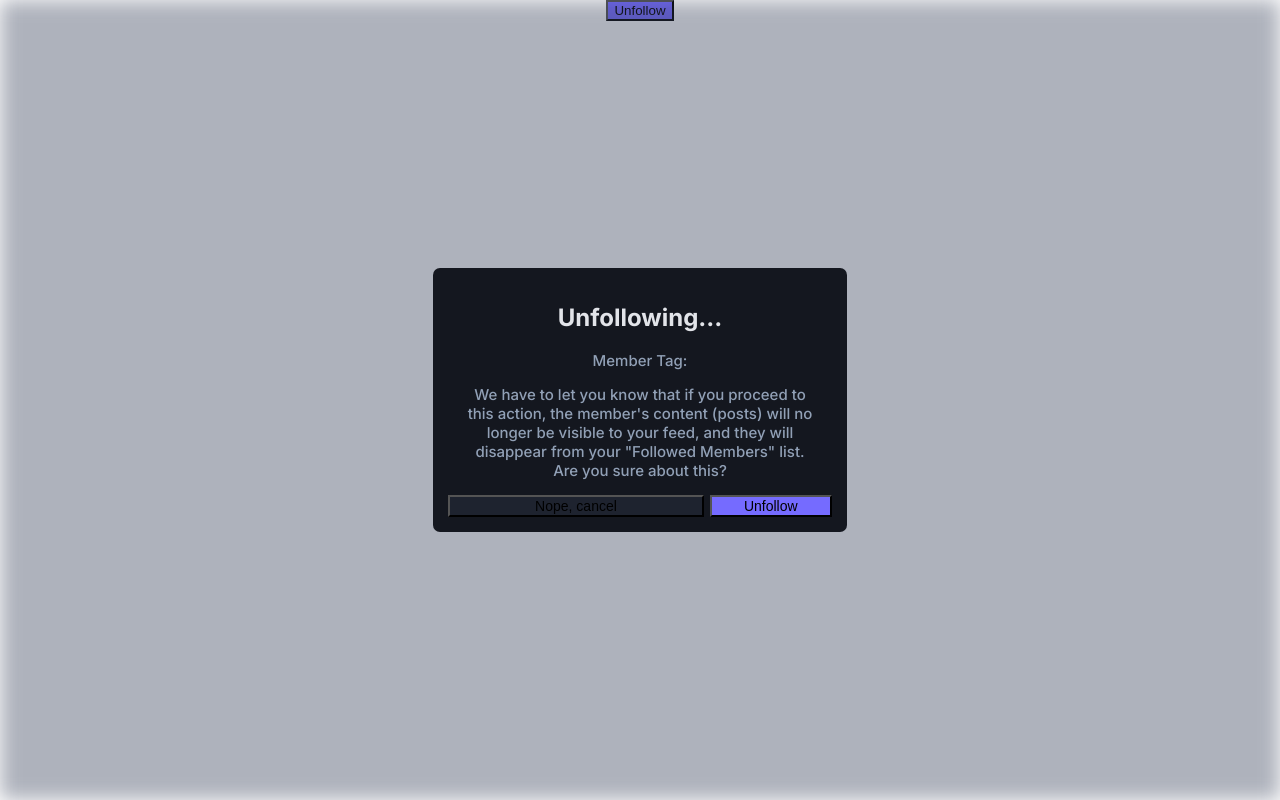
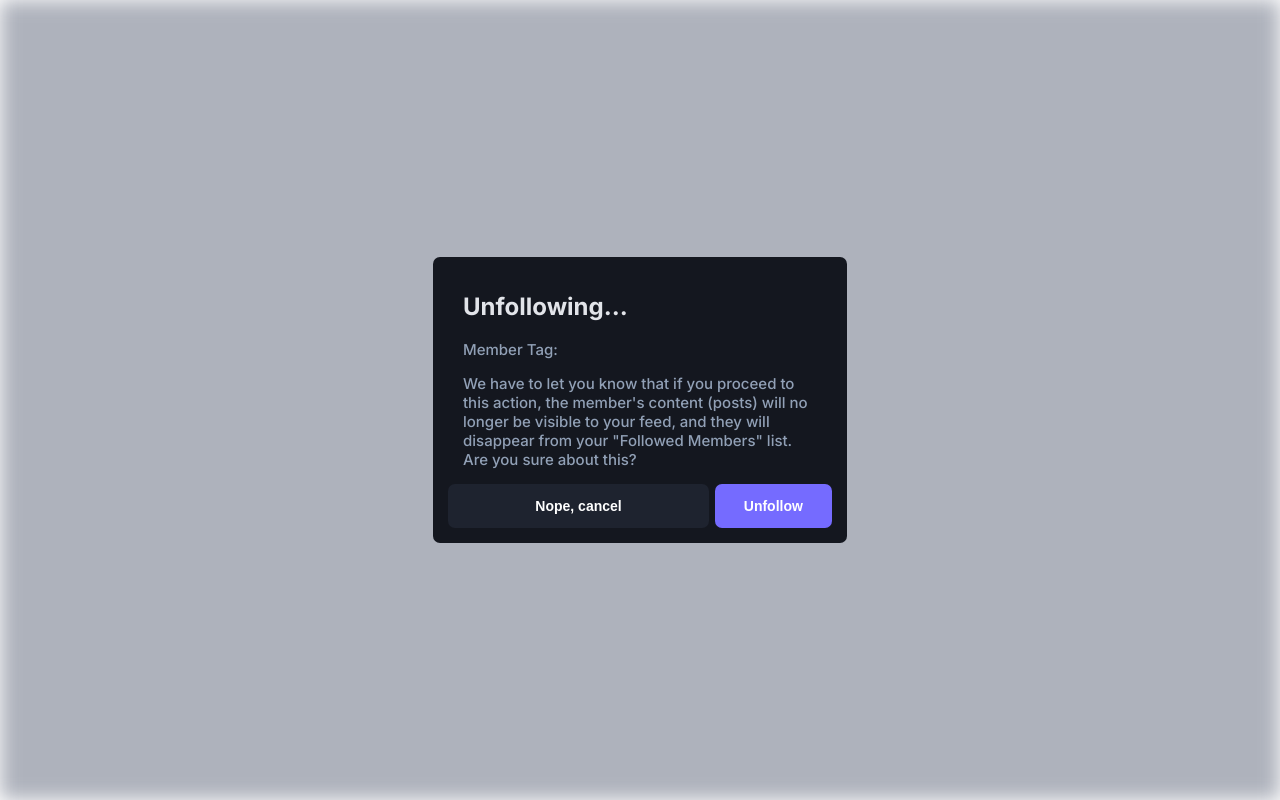
Before and after one commit to LindieK/gains-challenge, a React (Create React App) app: page / in a window 1280 px wide. Built offline with nearby package versions, Linux system fonts and the light colour scheme.

Commit message:
created basic styling for page

```diff
--- a/src/App.css
+++ b/src/App.css
@@ -1,38 +1,19 @@
-.App {
-  text-align: center;
+.App{
+  width: 100vw;
+  height: 100vh;
+  display: flex;
+  justify-content: center;
+  align-items: center;
 }
-
-.App-logo {
-  height: 40vmin;
-  pointer-events: none;
+.btn{
+  color: #ffffff;
+  border-radius: 7px;
+  padding: 1em 0px;
+  font-weight: 700;
+  border: none
 }
-
-@media (prefers-reduced-motion: no-preference) {
-  .App-logo {
-    animation: App-logo-spin infinite 20s linear;
-  }
+.cta-btn{
+  font-size: 1.5em;/* 22.5px/15px*/
+  padding-left: 1em;
+  padding-right: 1em;
 }
-
-.App-header {
-  background-color: #282c34;
-  min-height: 100vh;
-  display: flex;
-  flex-direction: column;
-  align-items: center;
-  justify-content: center;
-  font-size: calc(10px + 2vmin);
-  color: white;
-}
-
-.App-link {
-  color: #61dafb;
-}
-
-@keyframes App-logo-spin {
-  from {
-    transform: rotate(0deg);
-  }
-  to {
-    transform: rotate(360deg);
-  }
-}
```
